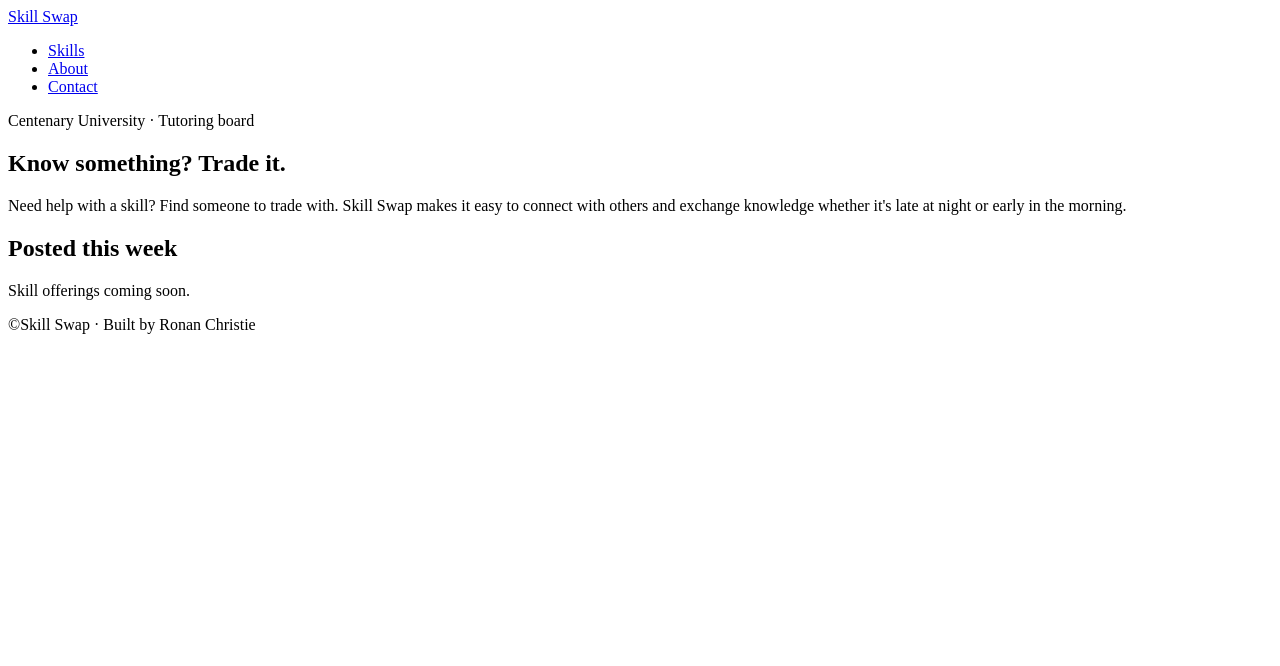
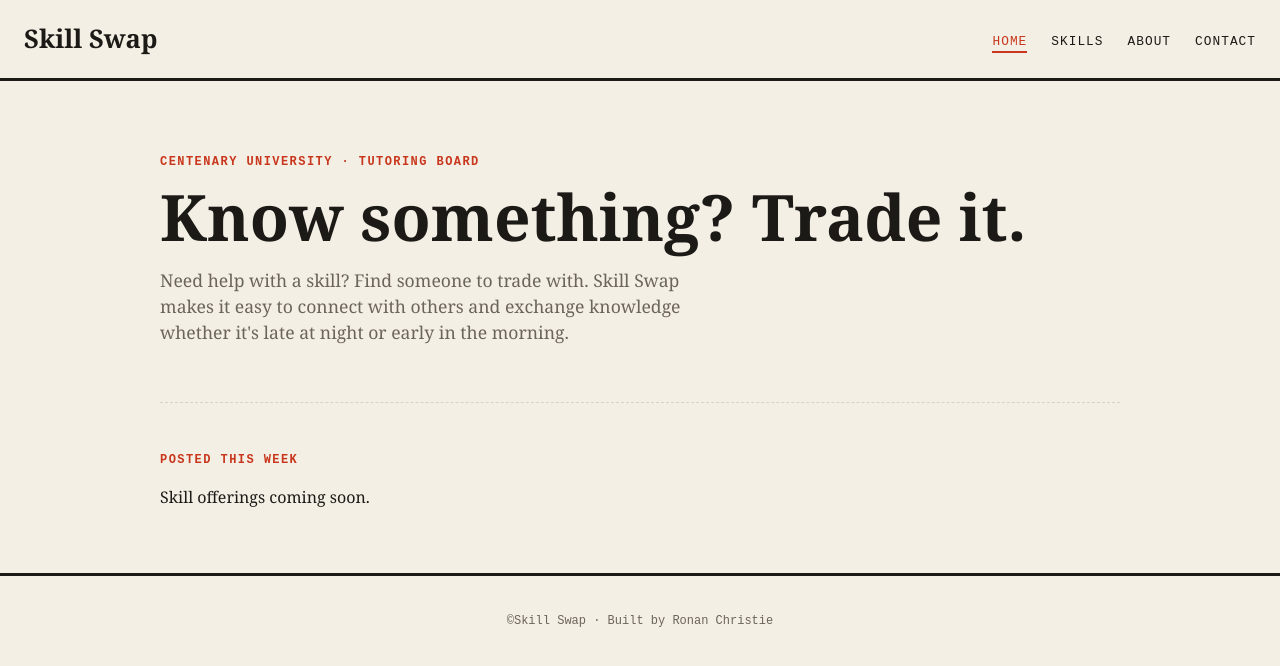
Before and after one commit to Ronan-Chr/SkillSwap--RC-, a plain HTML site: page Index.html in a window 1280 px wide. Drawn offline with Linux system fonts and the light colour scheme.

Commit message:
Made styling sheet for the HTML so far and added beige aesthetic

```diff
--- a/CSS/style.css
+++ b/CSS/style.css
@@ -0,0 +1,113 @@
+/* Styling sheet was created through AI helping me pull apart my gamer instagram and change the fonts and theme of it myself after aswell as fonts*/
+:root {
+  --paper: #f4efe4;
+  --card: #fffdf7;
+  --ink: #1c1a17;
+  --muted: #6b645a;
+  --stamp: #c8371d;
+  --rule: #d9d1c1;
+}
+
+/* Base page */
+body {
+  margin: 0;
+  background: var(--paper);
+  color: var(--ink);
+  font-family: "Fraunces", Georgia, serif;
+  line-height: 1.5;
+}
+
+main {
+  max-width: 960px;
+  margin: 0 auto;
+  padding: 0 24px;
+}
+
+/* Header */
+.site-header {
+  display: flex;
+  justify-content: space-between;
+  align-items: center;
+  flex-wrap: wrap;
+  gap: 16px;
+  padding: 20px 24px;
+  border-bottom: 3px solid var(--ink);
+}
+
+.logo {
+  font-size: 1.6rem;
+  font-weight: 700;
+  color: var(--ink);
+  text-decoration: none;
+}
+
+/* Navigation */
+.nav-list {
+  display: flex;
+  gap: 24px;
+  margin: 0;
+  padding: 0;
+  list-style: none;
+}
+
+.nav-list a {
+  font-family: "IBM Plex Mono", monospace;
+  font-size: 0.8rem;
+  text-transform: uppercase;
+  letter-spacing: 0.08em;
+  color: var(--ink);
+  text-decoration: none;
+  padding-bottom: 2px;
+  border-bottom: 2px solid transparent;
+}
+
+.nav-list a:hover,
+.nav-list a.active {
+  color: var(--stamp);
+  border-bottom-color: var(--stamp);
+}
+
+/* Small typewriter-style labels */
+.label {
+  font-family: "IBM Plex Mono", monospace;
+  font-size: 0.75rem;
+  font-weight: 600;
+  text-transform: uppercase;
+  letter-spacing: 0.12em;
+  color: var(--stamp);
+  margin: 0 0 12px;
+}
+
+/* Hero */
+.hero {
+  padding: 72px 0 56px;
+  border-bottom: 1px dashed var(--rule);
+}
+
+.hero h1 {
+  font-size: clamp(2.4rem, 6vw, 4rem);
+  line-height: 1.05;
+  margin: 0 0 16px;
+}
+
+.hero p:last-child {
+  max-width: 560px;
+  color: var(--muted);
+  font-size: 1.1rem;
+  margin: 0;
+}
+
+/* Skills section */
+.skills {
+  padding: 48px 0;
+}
+
+/* Footer */
+.site-footer {
+  padding: 24px;
+  border-top: 3px solid var(--ink);
+  text-align: center;
+  font-family: "IBM Plex Mono", monospace;
+  font-size: 0.75rem;
+  color: var(--muted);
+}
--- a/Index.html
+++ b/Index.html
@@ -15,6 +15,7 @@
 <!-- Site Navigation -->
         <nav class="site-nav" aria-label="Main navigation">
             <ul class="nav-list">
+                <li><a href="#" class="active">Home</a></li>
                 <li><a href="#skills">Skills</a></li>
                 <li><a href="#">About</a></li>
                 <li><a href="#">Contact</a></li>
```
